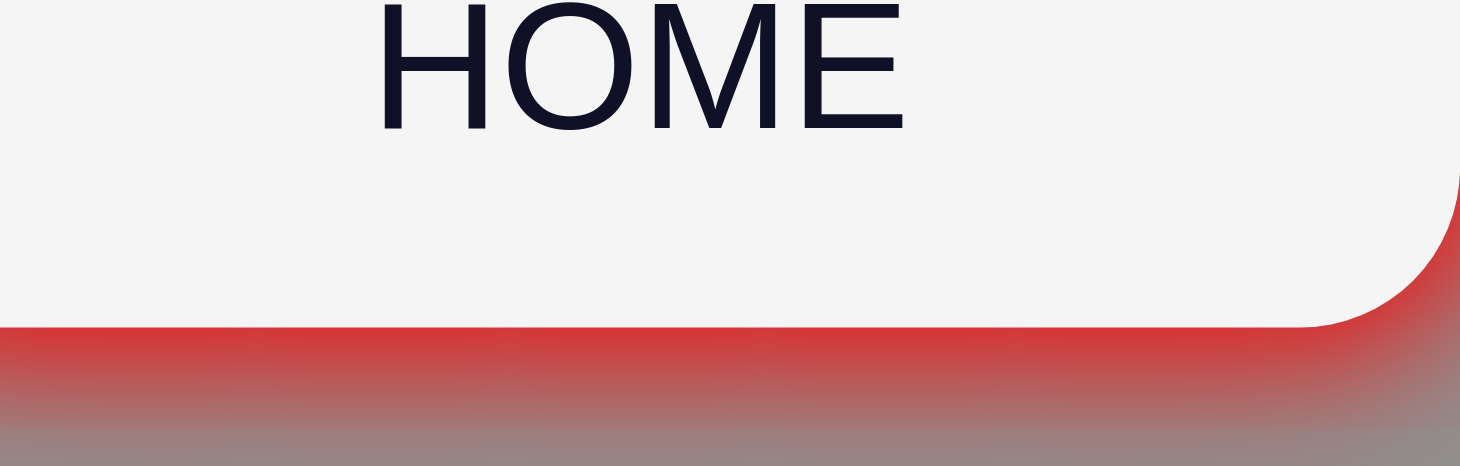
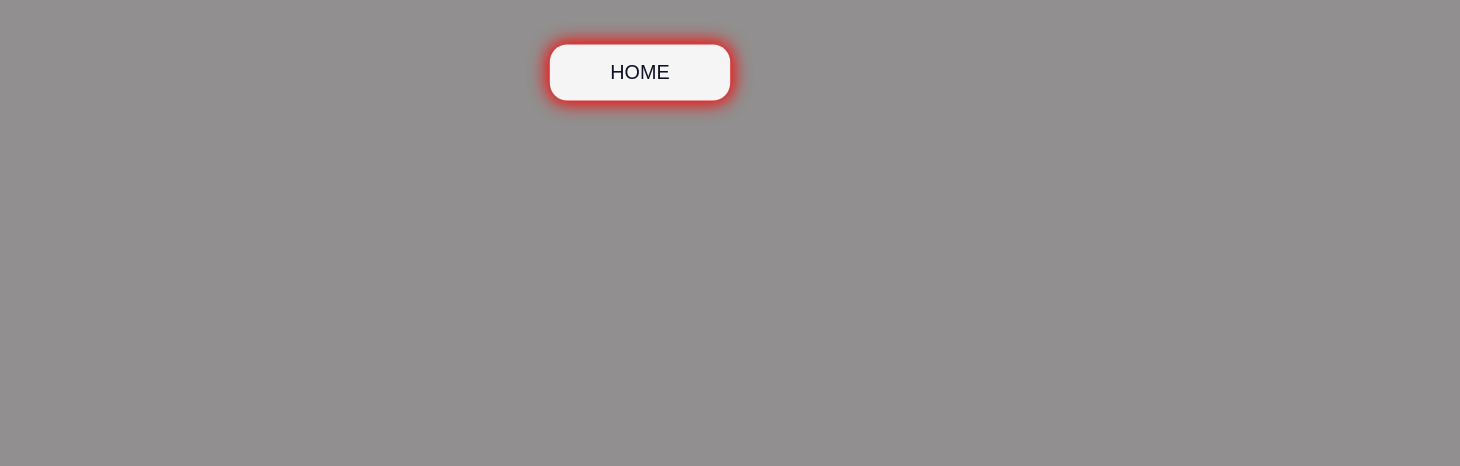
Before and after one commit to devPxT/projeto-pokemon, a plain HTML site: page obrigado.html in a window 1280 px wide. In both pictures the pointer is over the link "HOME". Shown: the part 334-800 px from the top of the page, 1460 px wide, since content can reach past the window. Drawn offline with Linux system fonts and the light colour scheme.

Commit message:
obrigado.css

```diff
--- a/src/css/obrigado.css
+++ b/src/css/obrigado.css
@@ -32,7 +32,7 @@ body{
 .botao:hover{
     border-radius: 16px;
     cursor: pointer;
-    transform: scale(10);
+    transform: scale(1.10);
     transition: 0.2s ease-in-out;
     box-shadow: 0 0 15px 3px red;
 }
```
